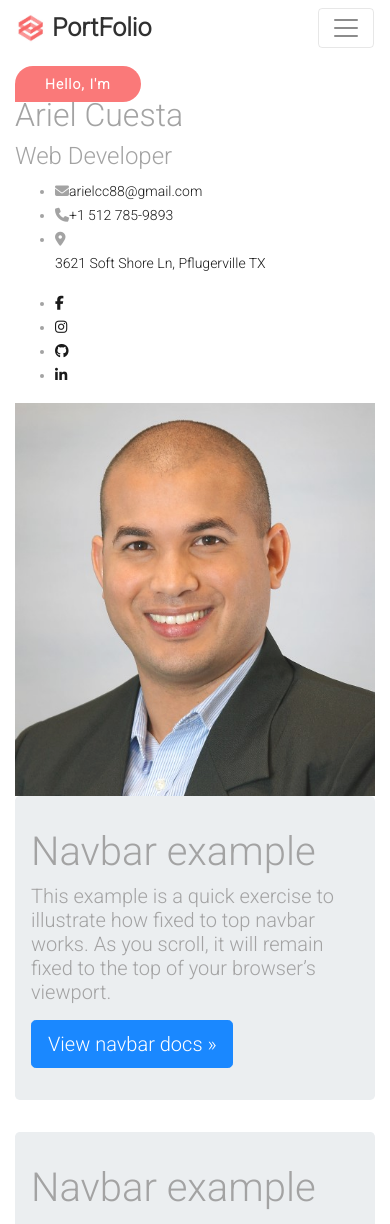
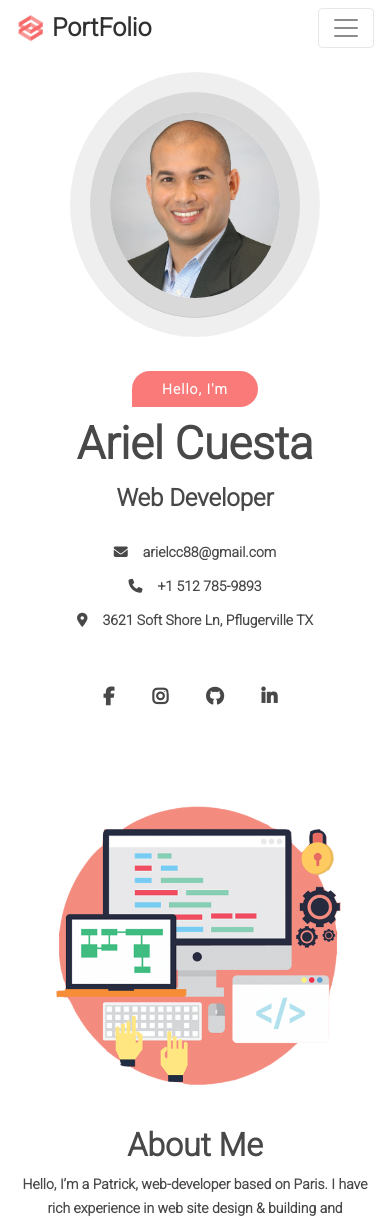
Before and after one commit to arielcc88/PORTFOLIO, a plain HTML site: page index.html in a window 390 px wide. Shown: the top 1224 px of the page. Drawn offline with nearby package versions, Linux system fonts and the light colour scheme.

Commit message:
corrected responsive behavior for Home section. Incorporated About Me section. ABout Me CSS in progress.

```diff
--- a/assets/css/style.css
+++ b/assets/css/style.css
@@ -77,6 +77,129 @@ Home
   border-bottom-left-radius: 0px;
 }
 
+.acp-home .reverse-content {
+  display: flex;
+  flex-direction: column-reverse;
+  align-items: center;
+}
+
+.acp-home .hero-img .img-border {
+  height: 265px;
+  width: 250px;
+  border: 20px solid rgba(0, 0, 0, 0.07);
+  margin: 0 auto;
+  border-radius: 50%;
+}
+
+.acp-home .hero-img .img-border .img-fluid {
+  max-width: 100%;
+  height: auto;
+  margin: 0 auto;
+  border: 20px solid rgba(0, 0, 0, 0.17);
+  border-radius: 50%;
+  text-align: center;
+}
+
+.acp-header-info {
+  padding: 0;
+  text-align: center;
+  margin: 40px 0 0 0;
+}
+
+.acp-header-info h2, .acp-header-info h4, .acp-header-info ul {
+    color: #000;
+    opacity: 0.8;
+  }
+
+.acp-header-info h2 {
+  font-size: 45px;
+  font-weight: 600;
+  line-height: 65px;
+  margin-top: 10px;
+  margin-bottom: 10px;
+}
+
+.acp-header-info h4 {
+  font-size: 24px;
+  font-weight: bold;
+  line-height: 24px;
+  margin-bottom: 30px;
+}
+
+.acp-header-info ul {
+  margin: 20px 0 0 0;
+  padding: 0;
+  color: #000;
+}
+
+.acp-header-info ul li {
+  margin: 10px 0;
+  list-style: none;
+  font-weight: bold;
+}
+
+.acp-header-info ul li:hover{
+  color: rgb(250, 106, 106);
+}
+
+.acp-header-info ul li:hover{
+  color: rgb(250, 106, 106);
+}
+
+.acp-header-info ul li .fa {
+  margin: 0 15px 0 0;
+  display: inline-block;
+  -webkit-transition: 0.3s;
+  transition: 0.3s;
+}
+
+.acp-header-info ul li address {
+  display: inline-block;
+  text-decoration: none;
+}
+
+.acp-social-icon {
+  display: flex;
+  margin: 0;
+}
+
+.acp-header-info .acp-social-icon .fa {
+  font-size: 18px;
+  line-height: 30px;
+  font-weight: bold;
+  padding: 4px 14px;
+  margin-right: 10px;
+  border-radius: 3px;
+}
+
+.acp-header-info .acp-social-icon .fa:hover{
+  background-color: #000;
+  color: rgb(250, 106, 106);
+}
+
+.acp-social-icon {
+  display: flex;
+  justify-content: center;
+}
+
+/*
+========
+About
+========
+*/
+.section-separator {
+  padding: 40px 0;
+}
+
+.acp-about-desc {
+  color: #000;
+  opacity: 0.8;
+  text-align: center;
+}
+
+.acp-about-desc h2, .acp-about-desc p {
+  font-weight: bold;
+}
 
 /*
 ========
@@ -93,12 +216,6 @@ Responsive
     height: 85px;
   }
 
-  .navbar-nav.navbar-center {
-  /*  position: absolute;
-    left: 50%;
-    transform: translatex(-50%); */
-  }
-
   /*
   ========
   Home
@@ -110,10 +227,16 @@ Responsive
   }
   .acp-header-info {
     padding: 80px 0 0 0;
+    text-align: left;
   }
 
   .acp-hello {
     margin: 0 0 30px 0;
+  }
+
+  .acp-home .reverse-content {
+    display: flex;
+    flex-direction: row;
   }
 
   .acp-hello span {
@@ -126,11 +249,6 @@ Responsive
     border-top-right-radius: 20px;
     border-bottom-right-radius: 20px;
     border-bottom-left-radius: 0px;
-  }
-
-  .acp-header-info h2, .acp-header-info h4, .acp-header-info ul {
-    color: #000;
-    opacity: 0.8;
   }
 
   .acp-header-info h2 {
@@ -148,7 +266,7 @@ Responsive
     margin-bottom: 30px;
   }
 
-  .acp-header-info ul {
+/*  .acp-header-info ul {
     margin: 20px 0 0 0;
     padding: 0;
     color: #000;
@@ -158,9 +276,9 @@ Responsive
     margin: 10px 0;
     list-style: none;
     font-weight: bold;
-  }
+  }*/
 
-  .acp-header-info ul li:hover{
+/*  .acp-header-info ul li:hover{
     color: rgb(250, 106, 106);
   }
 
@@ -169,9 +287,9 @@ Responsive
     display: inline-block;
     -webkit-transition: 0.3s;
     transition: 0.3s;
-  }
+  }*/
 
-  .acp-header-info ul li address {
+/*  .acp-header-info ul li address {
     display: inline-block;
     text-decoration: none;
   }
@@ -193,6 +311,10 @@ Responsive
   .acp-header-info .acp-social-icon .fa:hover{
     background-color: #000;
     color: rgb(250, 106, 106);
+  }*/
+  .acp-social-icon {
+    display: flex;
+    justify-content: flex-start;
   }
 
   .acp-home .hero-img {
--- a/index.html
+++ b/index.html
@@ -48,10 +48,11 @@
 			</div>
 		</nav>
 	</header>
+	<main role="main">
 	    <!-- HOME -->
 	    <section class="acp-home" id="acp-home">
 	        <div class="container">
-                <div class="row">
+	            <div class="row reverse-content">
 	                <div class="col-sm-6">
 	                    <div class="acp-header-info">
 	                        <div class="acp-hello">
@@ -83,53 +84,39 @@
 	            </div>
 	        </div>
 	    </section>
+		<!-- About -->
+		<section class="acp-about" id="acp-about">
+	        <div class="container">
+	            <div class="row section-separator">
+	                <div class="col-sm-12 col-md-6">
+	                    <div class="acp-about-img">
+	                        <img src="assets/images/abt-me.png" alt="About the Developer" class="img-fluid">
+	                    </div>
+	                </div>
+	                <div class="col-sm-12 col-md-6">
+	                    <div class="acp-about-desc">
+	                        <h2>About Me</h2>
+	                        <p>Hello, I’m a Patrick, web-developer based on Paris.
+	                        I have rich experience in web site design & building
+	                        and customization. Also I am good at</p>
+	                        <div class="mh-about-tag">
+	                            <ul>
+	                                <li><span>php</span></li>
+	                                <li><span>html</span></li>
+	                                <li><span>css</span></li>
+	                                <li><span>php</span></li>
+	                                <li><span>wordpress</span></li>
+	                                <li><span>React</span></li>
+	                                <li><span>Javascript</span></li>
+	                            </ul>
+	                        </div>
+	                    </div>
+	                </div>
+	            </div>
+	        </div>
+	    </section>
 
-	<main role="main" class="container">
-	<div class="jumbotron">
-	<h1>Navbar example</h1>
-	<p class="lead">This example is a quick exercise to illustrate how fixed to top navbar works. As you scroll, it will remain fixed to the top of your browser’s viewport.</p>
-	<a class="btn btn-lg btn-primary" href="/docs/4.4/components/navbar/" role="button">View navbar docs &raquo;</a>
-	</div>
-	<div class="jumbotron">
-	<h1>Navbar example</h1>
-	<p class="lead">This example is a quick exercise to illustrate how fixed to top navbar works. As you scroll, it will remain fixed to the top of your browser’s viewport.</p>
-	<a class="btn btn-lg btn-primary" href="/docs/4.4/components/navbar/" role="button">View navbar docs &raquo;</a>
-	</div>
-	<div class="jumbotron">
-	<h1>Navbar example</h1>
-	<p class="lead">This example is a quick exercise to illustrate how fixed to top navbar works. As you scroll, it will remain fixed to the top of your browser’s viewport.</p>
-	<a class="btn btn-lg btn-primary" href="/docs/4.4/components/navbar/" role="button">View navbar docs &raquo;</a>
-	</div>
-	<div class="jumbotron">
-	<h1>Navbar example</h1>
-	<p class="lead">This example is a quick exercise to illustrate how fixed to top navbar works. As you scroll, it will remain fixed to the top of your browser’s viewport.</p>
-	<a class="btn btn-lg btn-primary" href="/docs/4.4/components/navbar/" role="button">View navbar docs &raquo;</a>
-	</div>
-	<div class="jumbotron">
-	<h1>Navbar example</h1>
-	<p class="lead">This example is a quick exercise to illustrate how fixed to top navbar works. As you scroll, it will remain fixed to the top of your browser’s viewport.</p>
-	<a class="btn btn-lg btn-primary" href="/docs/4.4/components/navbar/" role="button">View navbar docs &raquo;</a>
-	</div>
-	<div class="jumbotron">
-	<h1>Navbar example</h1>
-	<p class="lead">This example is a quick exercise to illustrate how fixed to top navbar works. As you scroll, it will remain fixed to the top of your browser’s viewport.</p>
-	<a class="btn btn-lg btn-primary" href="/docs/4.4/components/navbar/" role="button">View navbar docs &raquo;</a>
-	</div>
-	<div class="jumbotron">
-	<h1>Navbar example</h1>
-	<p class="lead">This example is a quick exercise to illustrate how fixed to top navbar works. As you scroll, it will remain fixed to the top of your browser’s viewport.</p>
-	<a class="btn btn-lg btn-primary" href="/docs/4.4/components/navbar/" role="button">View navbar docs &raquo;</a>
-	</div>
-	<div class="jumbotron">
-	<h1>Navbar example</h1>
-	<p class="lead">This example is a quick exercise to illustrate how fixed to top navbar works. As you scroll, it will remain fixed to the top of your browser’s viewport.</p>
-	<a class="btn btn-lg btn-primary" href="/docs/4.4/components/navbar/" role="button">View navbar docs &raquo;</a>
-	</div>
-	<div class="jumbotron">
-	<h1>Navbar example</h1>
-	<p class="lead">This example is a quick exercise to illustrate how fixed to top navbar works. As you scroll, it will remain fixed to the top of your browser’s viewport.</p>
-	<a class="btn btn-lg btn-primary" href="/docs/4.4/components/navbar/" role="button">View navbar docs &raquo;</a>
-	</div>
+
 	<div class="jumbotron">
 	<h1>Navbar example</h1>
 	<p class="lead">This example is a quick exercise to illustrate how fixed to top navbar works. As you scroll, it will remain fixed to the top of your browser’s viewport.</p>
```
Also changed, not shown: assets/images/abt-me.png (added). Lines whose indentation alone changed are shown as unchanged.
